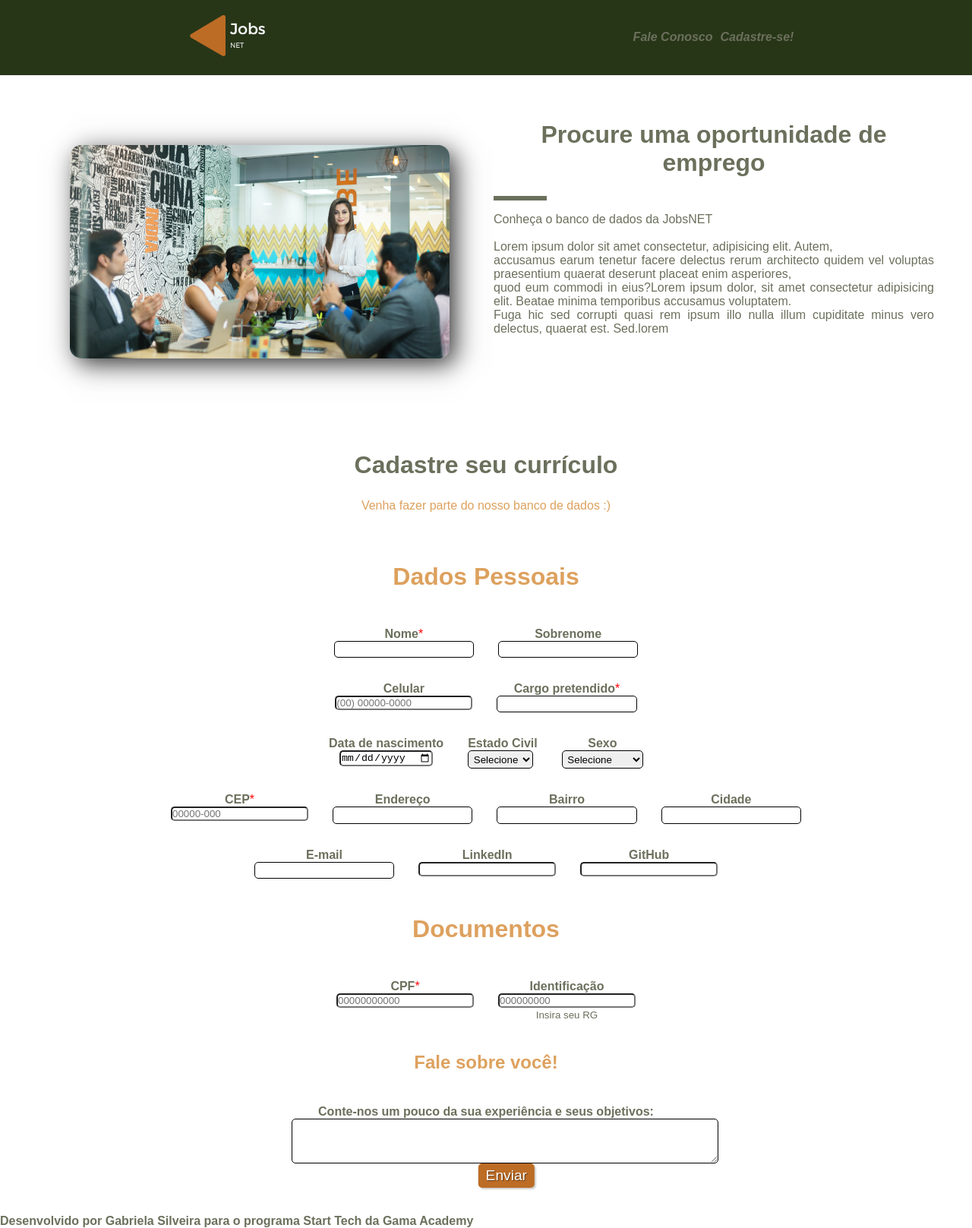
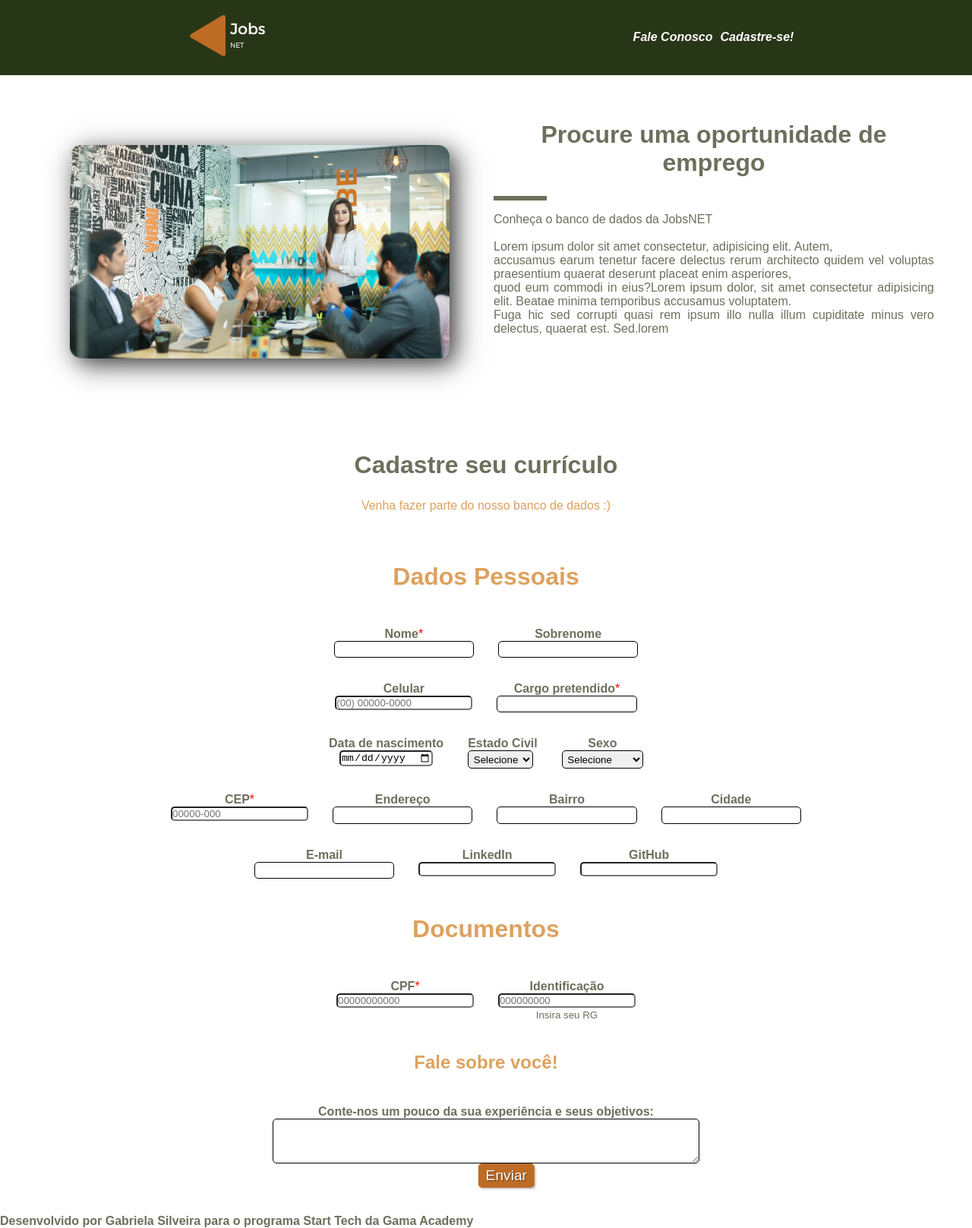
Before and after one commit to gabysilve/Projeto-Jobs-NET, a plain HTML site: page Projeto/index.html in a window 1280 px wide. Shown: the whole page at 76% size. Drawn offline with Linux system fonts and the light colour scheme.

Commit message:
Updates no style.css
Melhorias de margem e menu

```diff
--- a/Projeto/style.css
+++ b/Projeto/style.css
@@ -20,7 +20,8 @@
 }
 
 #experiencia{
-    margin-left: 30%;
+    margin-left: auto;
+    margin-right: auto;
     padding: 1em;
 }
 
@@ -79,6 +80,10 @@ header{
 }
 header ul{
     display: flex;
+}
+header ul li a {
+    text-decoration: none;
+    color: #ffffff;
 }
 header ul li a:hover {
     color: #bc6c25 ;
```
